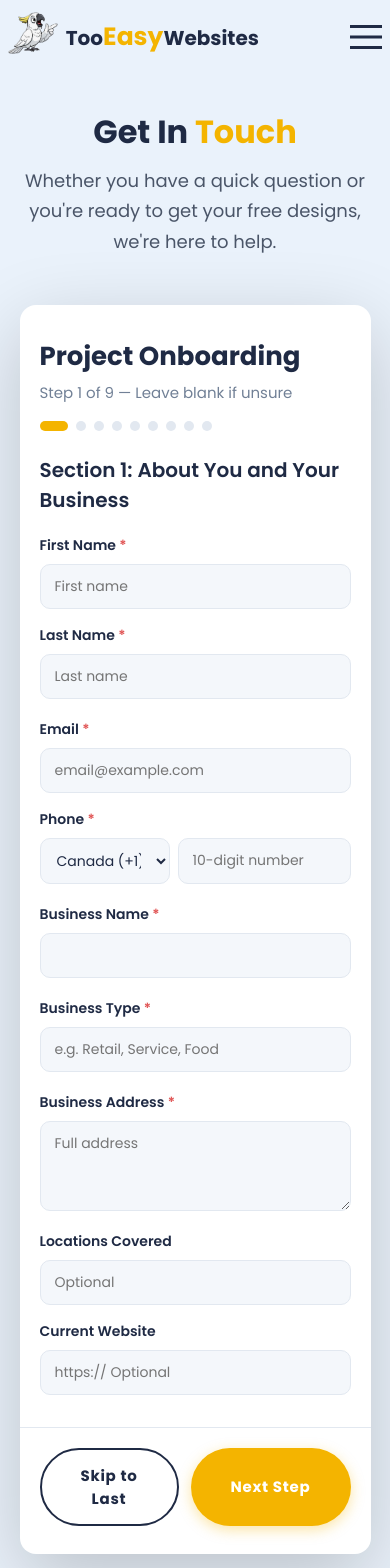
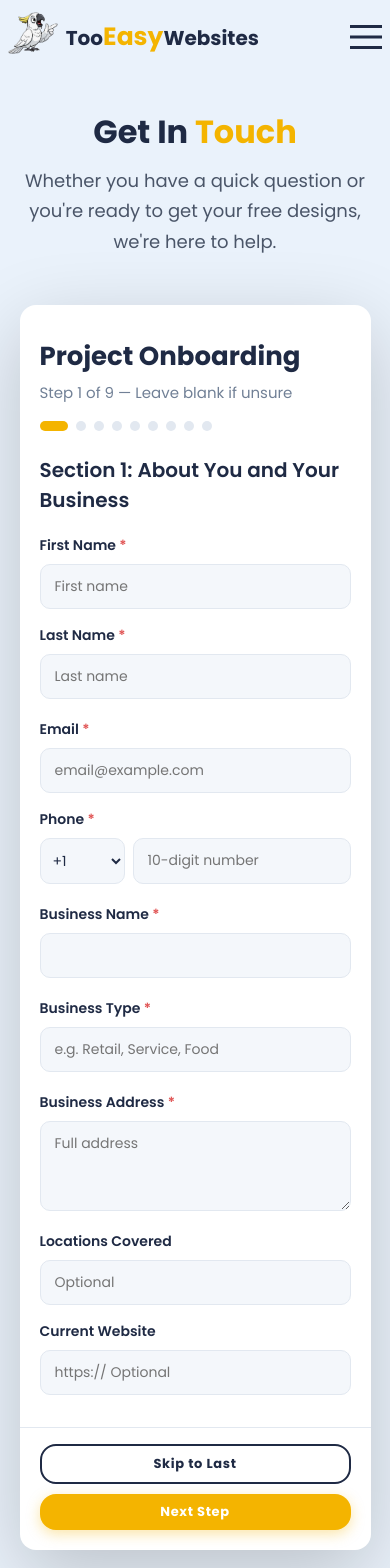
Before and after one commit to taralshah09/too_easy_website, a React (Vite) app: page /contact in a window 390 px wide. Shown: the top 1568 px of the page. Built offline with nearby package versions, Linux system fonts and the light colour scheme.

Commit message:
edit: form layout fixed + title in about

```diff
--- a/src/components/About.jsx
+++ b/src/components/About.jsx
@@ -231,7 +231,8 @@ export default function About() {
             <section style={{ width: "100%", padding: "56px 5%", background: "var(--color-white)" }}>
                 <div style={{ maxWidth: "1100px", margin: "0 auto", display: "flex", flexDirection: "column", gap: "28px", alignItems: "center", textAlign: "center" }}>
                     <h2 style={{ fontSize: "clamp(26px, 3vw, 40px)", fontWeight: 600, color: "var(--color-text-primary)" }}>
-                        What makes a <span style={{ color: "var(--color-accent)" }}>good website?</span>
+                        The <span style={{ color: "var(--color-accent)" }}>3 simple steps</span> to website success
+                        {/* The <span style={{ color: "var(--color-accent)" }}>3 simple steps</span> to website success */}
                     </h2>
                     <p style={{ fontSize: "17px", color: "var(--color-text-body)", lineHeight: 1.8, maxWidth: "780px" }}>
                         Your website is your shop window. It needs to be visually appealing to catch the customer's eye and professionally showcase your products and services. Above all else, your website must include quality written and visual content that gives the customer the information they want at a glance. Lastly, you need a way for them to get in touch or buy your products directly. That's it — that's all your site needs to do.
--- a/src/components/OnboardingForm.jsx
+++ b/src/components/OnboardingForm.jsx
@@ -126,6 +126,7 @@ const OnboardingForm = () => {
     };
 
     const handleNext = () => {
+        if (currentStep >= 9) return;
         if (validateStep(currentStep)) {
             setCurrentStep(prev => prev + 1);
             window.scrollTo(0, 0);
@@ -147,11 +148,13 @@ const OnboardingForm = () => {
     const handleSubmit = async (e) => {
         e.preventDefault();
 
-        // Prevent accidental submission if 'Enter' is pressed on intermediate steps
+        // Only allow submission from the final step
         if (currentStep < 9) {
             handleNext();
             return;
         }
+
+        if (isSubmitting) return;
 
         if (!validateStep(currentStep)) return;
 
@@ -207,6 +210,7 @@ const OnboardingForm = () => {
                 <h3>Thank You!</h3>
                 <p>Your business information has been successfully shared with us. We'll start reviewing your requirements and get in touch with you shortly.</p>
                 <button
+                    type="button"
                     className="contact-btn contact-btn-primary"
                     onClick={() => { setIsSubmitted(false); setCurrentStep(1); setFormData({ ...emptyForm }); }}
                 >
@@ -300,11 +304,11 @@ const OnboardingForm = () => {
                                         name="phoneCode"
                                         value={formData.phoneCode}
                                         onChange={handleChange}
-                                        style={{ width: '130px', padding: '11px 12px', border: '1.5px solid var(--color-border)', borderRadius: '10px', background: 'var(--color-bg-light)', fontFamily: 'inherit', fontSize: '14px', color: 'var(--color-text-primary)', outline: 'none', cursor: 'pointer' }}
+                                        style={{ width: '85px', padding: '11px 8px', border: '1.5px solid var(--color-border)', borderRadius: '10px', background: 'var(--color-bg-light)', fontFamily: 'inherit', fontSize: '14px', color: 'var(--color-text-primary)' }}
                                     >
                                         {phoneCodes.data.map((country, idx) => (
                                             <option key={`${country.code}-${idx}`} value={country.callingCode}>
-                                                {country.name} ({country.callingCode})
+                                                {country.callingCode}
                                             </option>
                                         ))}
                                     </select>
@@ -594,25 +598,35 @@ const OnboardingForm = () => {
 
             {/* ── FOOTER ── */}
             <div className="modal-footer">
-                <div style={{ display: 'flex', gap: '12px', flex: 1 }}>
+                <div className="modal-footer-left">
                     {currentStep > 1 && (
-                        <button type="button" className="contact-btn contact-btn-secondary" onClick={handleBack} disabled={isSubmitting} style={{ minWidth: '100px' }}>
+                        <button type="button" className="contact-btn contact-btn-secondary" onClick={handleBack} disabled={isSubmitting}>
                             Back
                         </button>
                     )}
                     {currentStep < 9 && (
-                        <button type="button" className="contact-btn contact-btn-secondary" onClick={handleSkip} disabled={isSubmitting} style={{ minWidth: '100px' }}>
+                        <button type="button" className="contact-btn contact-btn-secondary" onClick={handleSkip} disabled={isSubmitting}>
                             Skip to Last
                         </button>
                     )}
                 </div>
 
                 {currentStep < 9 ? (
-                    <button type="button" className="contact-btn contact-btn-primary" onClick={handleNext} style={{ minWidth: '160px' }}>
+                    <button
+                        key="next-step-btn"
+                        type="button"
+                        className="contact-btn contact-btn-primary"
+                        onClick={handleNext}
+                    >
                         Next Step
                     </button>
                 ) : (
-                    <button type="submit" className="contact-btn contact-btn-primary" disabled={isSubmitting || Object.values(uploadingFields).some(Boolean)} style={{ minWidth: '160px' }}>
+                    <button
+                        key="submit-form-btn"
+                        type="submit"
+                        className="contact-btn contact-btn-primary"
+                        disabled={isSubmitting || Object.values(uploadingFields).some(Boolean)}
+                    >
                         {isSubmitting ? 'Submitting…' : 'Submit My Details'}
                     </button>
                 )}
--- a/src/index.css
+++ b/src/index.css
@@ -1124,8 +1124,8 @@ header .header-right ul li a:hover {
   display: inline-flex;
   align-items: center;
   justify-content: center;
-  padding: 14px 28px;
-  border-radius: var(--radius-pill);
+  padding: 10px 20px;
+  border-radius: 1rem;
   font-family: "Poppins", sans-serif;
   font-weight: var(--font-weight-bold);
   font-size: 15px;
@@ -1134,7 +1134,7 @@ header .header-right ul li a:hover {
   transition: var(--transition-default);
   border: none;
   text-decoration: none;
-  min-width: 200px;
+  min-width: 140px;
 }
 
 .contact-btn-primary {
@@ -1305,6 +1305,13 @@ header .header-right ul li a:hover {
   border-top: 1px solid var(--color-border);
   padding-top: 20px;
   margin-top: 8px;
+  flex-wrap: wrap;
+}
+
+.modal-footer-left {
+  display: flex;
+  gap: 12px;
+  flex: 1;
 }
 
 .modal-form {
@@ -1608,4 +1615,30 @@ header .header-right ul li a:hover {
   .checkbox-grid {
     grid-template-columns: 1fr;
   }
-}
+
+  .modal-footer {
+    padding: 16px 20px 20px;
+    flex-wrap: wrap;
+    justify-content: center;
+    gap: 10px;
+  }
+
+  .modal-btn-group {
+    width: 100%;
+    justify-content: center;
+  }
+
+  .modal-footer-left {
+    width: 100%;
+    justify-content: center;
+    gap: 8px;
+    flex: none;
+  }
+
+  .contact-btn {
+    min-width: auto;
+    flex: 1;
+    font-size: 13px;
+    padding: 8px 10px;
+  }
+}
```
